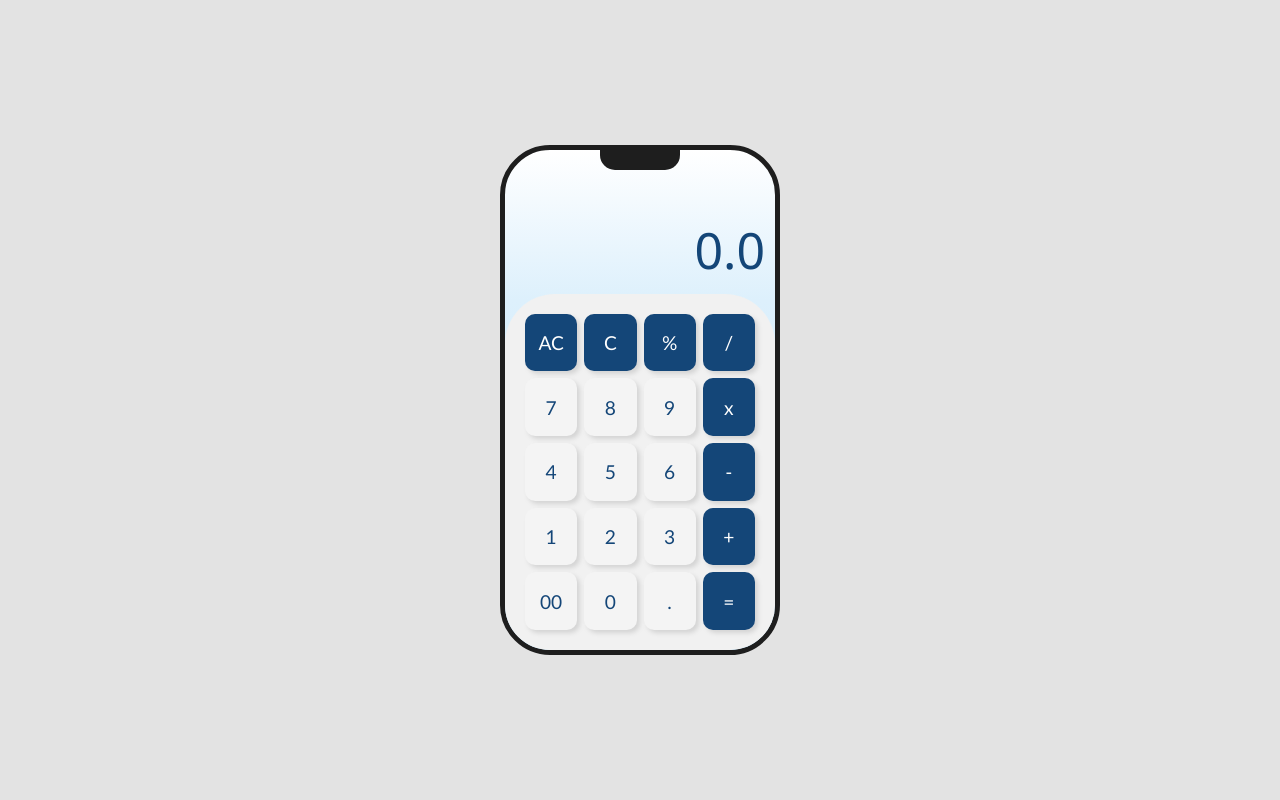
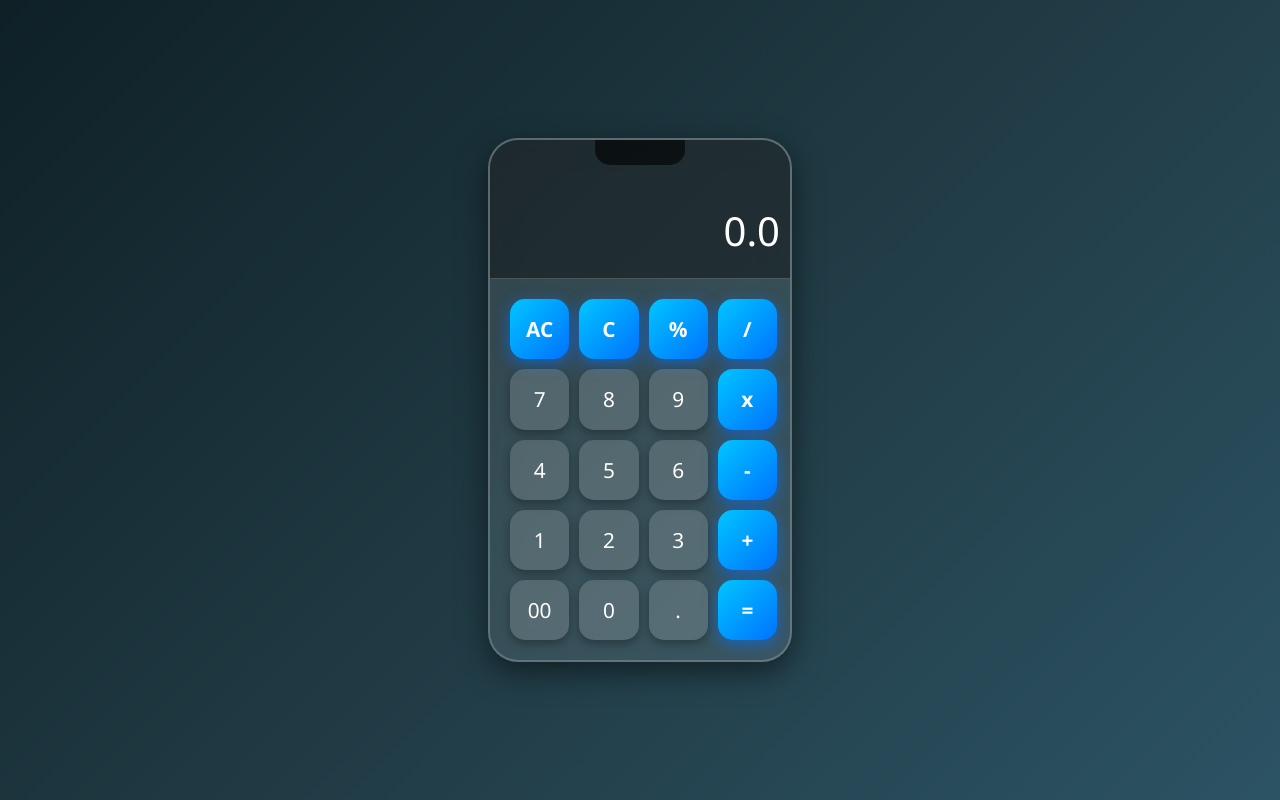
Before and after one commit to AayushRNA/calculator, a plain HTML site: page calculator.html in a window 1280 px wide. Drawn offline with Linux system fonts and the light colour scheme.

Commit message:
different look

```diff
--- a/calc-style.css
+++ b/calc-style.css
@@ -4,86 +4,63 @@ body {
   justify-content: center;
   align-items: center;
   height: 100vh;
-  background-color: rgb(227, 227, 227);
-  perspective: 1000px;
+  background: linear-gradient(135deg, #0f2027, #203a43, #2c5364);
+  font-family: "Segoe UI", Tahoma, Geneva, Verdana, sans-serif;
 }
 
 .calc-body {
-  background: #ddf0fc;
-  background: linear-gradient(
-    0deg,
-    rgb(195 232 255) 0%,
-    rgba(221, 240, 252, 1) 70% 58%,
-    rgba(255, 255, 255, 1) 100%
-  );
-  height: 500px;
-  width: 270px;
-  border-radius: 50px;
-  overflow: hidden;
+  backdrop-filter: blur(15px);
+  background: rgba(255, 255, 255, 0.1);
+  border-radius: 30px;
+  height: 520px;
+  width: 300px;
+  border: 2px solid rgba(255, 255, 255, 0.2);
+  box-shadow: 0 10px 30px rgba(0, 0, 0, 0.5);
   display: flex;
   flex-direction: column;
-  align-items: center;
-  justify-content: stretch;
-
+  overflow: hidden;
   position: relative;
-  border: 5px rgb(30, 30, 30) solid;
-
-  /* transform: rotateX(30deg); */
-  /* animation: rotateY 4s linear infinite; */
-}
-
-.calc-body:hover {
-  animation: none;
-}
-
-@keyframes rotateY {
-  0% {
-    transform: rotateY(0deg) rotateX(30deg);
-  }
-  100% {
-    transform: rotateY(360deg) rotateX(30deg);
-  }
 }
 
 .display {
-  /* background-color: black; */
-  color: #144678;
-  width: 100%;
-  height: 200px;
+  color: #fff;
+  width: 90%;
+  height: 150px;
   display: flex;
-  justify-content: end;
-  align-items: end;
-  padding: 10px;
-  box-sizing: border-box;
-  font-size: 50px;
-  font-family: "Segoe UI", Tahoma, Geneva, Verdana, sans-serif;
+  justify-content: flex-end;
+  align-items: flex-end;
+  padding: 20px;
+  font-size: 2.5rem;
+  background: rgba(0, 0, 0, 0.4);
+  border-bottom: 1px solid rgba(255, 255, 255, 0.2);
 }
 
 .btn-body {
   display: grid;
   grid-template-rows: repeat(5, 1fr);
   grid-template-columns: repeat(4, 1fr);
-  gap: 7px;
+  gap: 10px;
   padding: 20px;
-  box-sizing: border-box;
-  width: 100%;
+  width:89%;
   height: 100%;
-  background-color: #f1f1f1;
-  border-top-left-radius: 50px;
-  border-top-right-radius: 50px;
 }
 
 .btn {
-  background-color: #f4f4f4;
+  background: rgba(255, 255, 255, 0.15);
+  border-radius: 15px;
+  color: #fff;
   display: flex;
+  justify-content: center;
   align-items: center;
-  justify-content: center;
-  border-radius: 10px;
-  color: #144678;
-  box-shadow: 3px 3px 4px 0px #80808040;
-  font-family: "Gill Sans", "Gill Sans MT", Calibri, "Trebuchet MS", sans-serif;
-  font-size: 1.2rem;
+  font-size: 1.3rem;
+  font-weight: 500;
   cursor: pointer;
+  transition: 0.2s ease-in-out;
+  box-shadow: 0 4px 10px rgba(0, 0, 0, 0.3);
+}
+
+.btn:hover {
+  background: rgba(255, 255, 255, 0.25);
 }
 
 .btn:active {
@@ -91,16 +68,20 @@ body {
 }
 
 .btn-special {
-  background-color: #144678;
+  background: linear-gradient(135deg, #00c6ff, #0072ff);
   color: white;
+  font-weight: bold;
+  box-shadow: 0 4px 15px rgba(0, 114, 255, 0.6);
 }
 
 .cutout {
-  width: 80px;
-  height: 20px;
-  background-color: rgb(30, 30, 30);
+  width: 90px;
+  height: 25px;
+  background: rgba(0, 0, 0, 0.6);
   border-bottom-left-radius: 15px;
   border-bottom-right-radius: 15px;
   position: absolute;
-  top: 0px;
+  top: 0;
+  left: 50%;
+  transform: translateX(-50%);
 }
```
